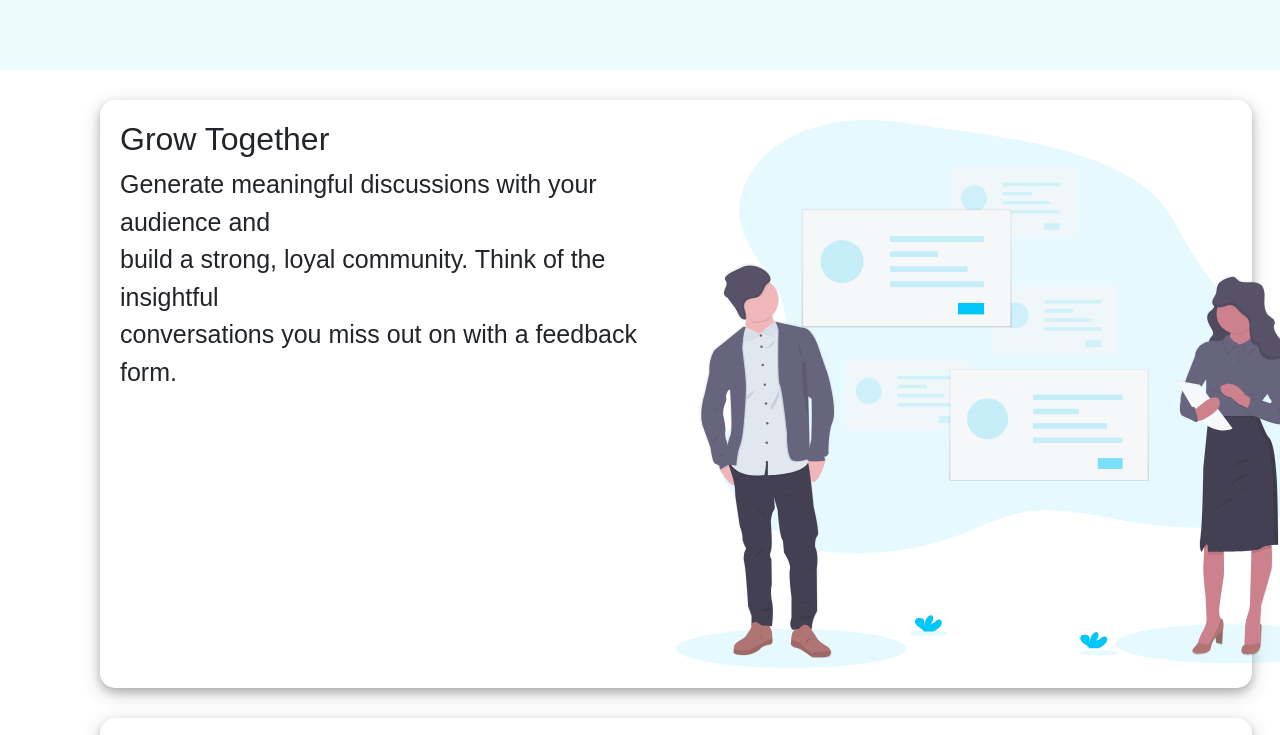
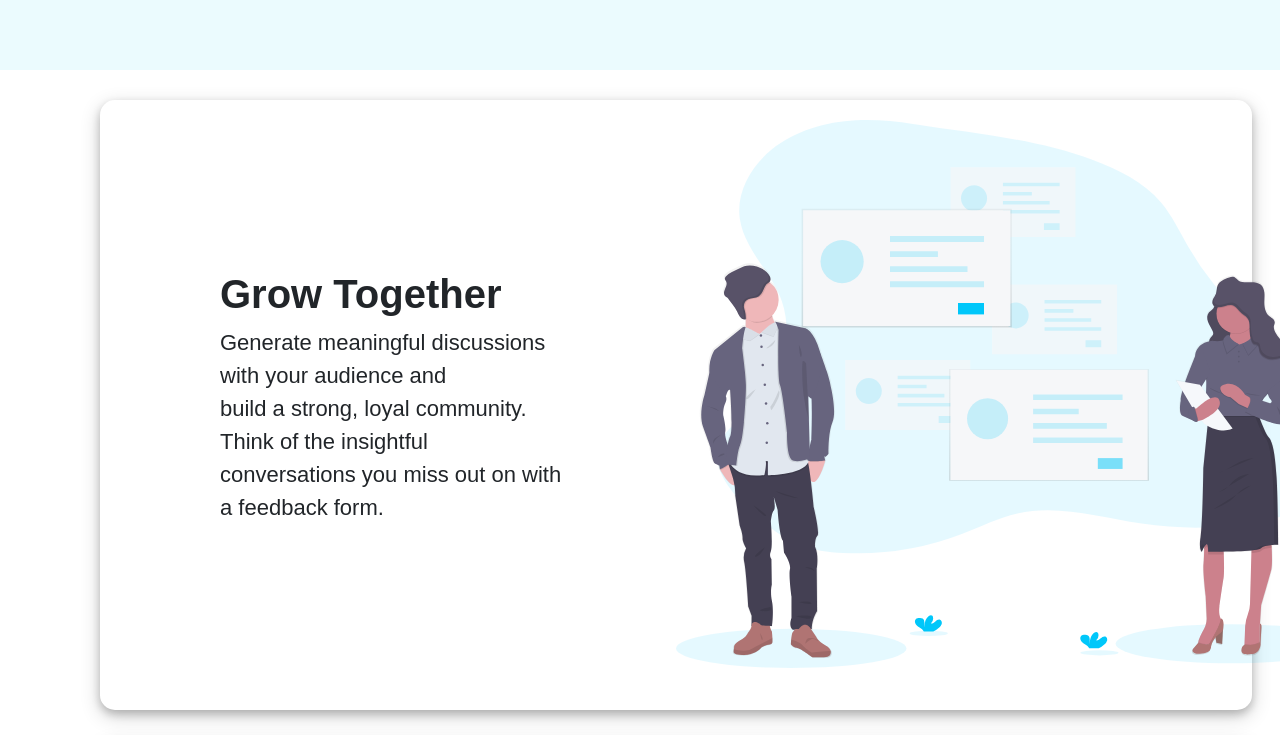
Before and after one commit to mariajamal/Huddle-Task, a plain HTML site: page index.html in a window 1280 px wide. Shown: the part 900-1635 px from the top of the page. Drawn offline with nearby package versions, Linux system fonts and the light colour scheme.

Commit message:
Adjustments to 3 div

```diff
--- a/Public/CSS/index.css
+++ b/Public/CSS/index.css
@@ -23,12 +23,12 @@ body{
     grid-template-columns: 50% 50%;
     padding: 20px;
   }
-.text2 h1{
+.text2 h2{
    font-size: 40px;
-   font-weight: 500;
+   font-weight: bold;
 }
 .text2 p{
-    font-size: 25px;
+    font-size: 22px;
 }
 .text1 h1{
     font-size: 55px;
@@ -36,6 +36,9 @@ body{
 }
 .text1 p{
     font-size: 25px;
+}
+.text2{
+    padding: 150px 100px;
 }
 .text1{
     padding: 100px;
```
